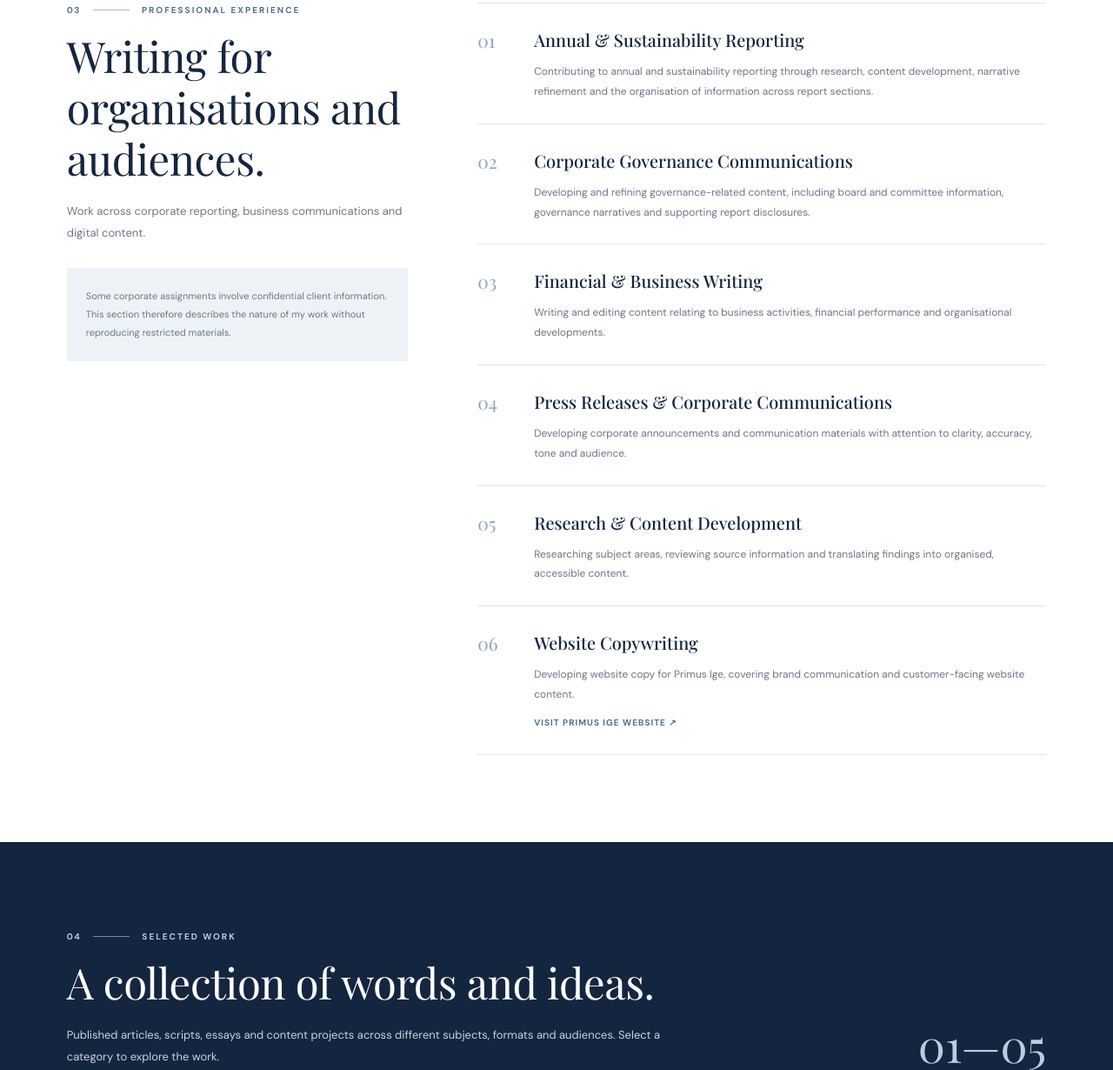
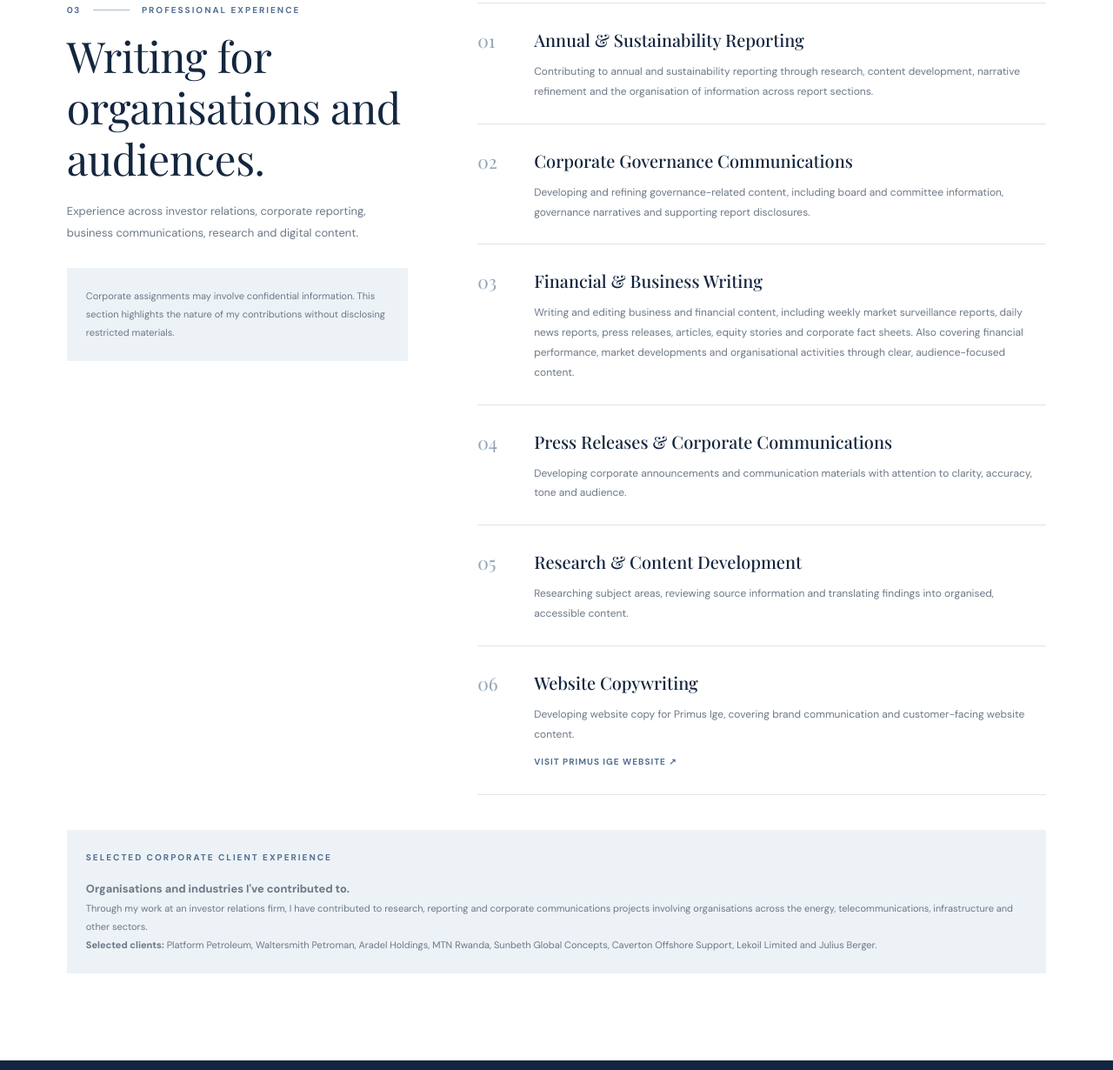
Before and after one commit to monsurohmustapha/monsurohmustapha.github.io, a plain HTML site: page index.html in a window 1280 px wide. Shown: the part 2127-3357 px from the top of the page at 87% size. Drawn offline with nearby package versions, Linux system fonts and the light colour scheme.

Commit message:
Update index.html

```diff
--- a/index.html
+++ b/index.html
@@ -1163,6 +1163,7 @@
       </div>
     </section>
 
+
 <!-- EXPERIENCE -->
 <section class="content-section experience-section" id="experience">
   <div class="container experience-layout">
@@ -1176,14 +1177,14 @@
       <h2 class="section-title">Writing for organisations and audiences.</h2>
 
       <p class="section-description">
-            Work across corporate reporting, business communications and
-            digital content.
+        Experience across investor relations, corporate reporting,
+        business communications, research and digital content.
       </p>
 
       <div class="experience-note">
-            Some corporate assignments involve confidential client information.
-            This section therefore describes the nature of my work without
-            reproducing restricted materials.
+        Corporate assignments may involve confidential information.
+        This section highlights the nature of my contributions without
+        disclosing restricted materials.
       </div>
     </div>
 
@@ -1217,8 +1218,11 @@
         <div>
           <h3>Financial &amp; Business Writing</h3>
           <p>
-                Writing and editing content relating to business activities,
-                financial performance and organisational developments.
+            Writing and editing business and financial content, including
+            weekly market surveillance reports, daily news reports,
+            press releases, articles, equity stories and corporate fact sheets.
+            Also covering financial performance, market developments and
+            organisational activities through clear, audience-focused content.
           </p>
         </div>
       </article>
@@ -1253,9 +1257,36 @@
             Developing website copy for Primus Ige, covering brand
             communication and customer-facing website content.
           </p>
-              <a href="https://primusige.com/" target="_blank" rel="noopener noreferrer">VISIT PRIMUS IGE WEBSITE ↗</a>
-            </div>
-          </article>
+          <a href="https://primusige.com/" target="_blank" rel="noopener noreferrer">
+            VISIT PRIMUS IGE WEBSITE ↗
+          </a>
+        </div>
+      </article>
+    </div>
+  </div>
+
+  <!-- SELECTED CORPORATE CLIENT EXPERIENCE -->
+  <div class="container">
+    <div class="experience-note" style="margin-top: 2.5rem;">
+      <div class="section-topline">
+        <span class="section-kicker">Selected corporate client experience</span>
+      </div>
+
+      <h3>Organisations and industries I've contributed to.</h3>
+
+      <p>
+        Through my work at an investor relations firm, I have contributed
+        to research, reporting and corporate communications projects
+        involving organisations across the energy, telecommunications,
+        infrastructure and other sectors.
+      </p>
+
+      <p>
+        <strong>Selected clients:</strong> Platform Petroleum,
+        Waltersmith Petroman, Aradel Holdings, MTN Rwanda,
+        Sunbeth Global Concepts, Caverton Offshore Support,
+        Lekoil Limited and Julius Berger.
+      </p>
     </div>
   </div>
 </section>
@@ -1508,7 +1539,7 @@
           </p>
         </div>
 
-        <a class="contact-button" href="mailto:your@email.com">LET'S CONNECT ↗</a>
+        <a class="contact-button" href="mailto:oluwasikemi00@gmail.com">LET'S CONNECT ↗</a>
       </div>
     </section>
 
```
Lines whose indentation alone changed are shown as unchanged.
